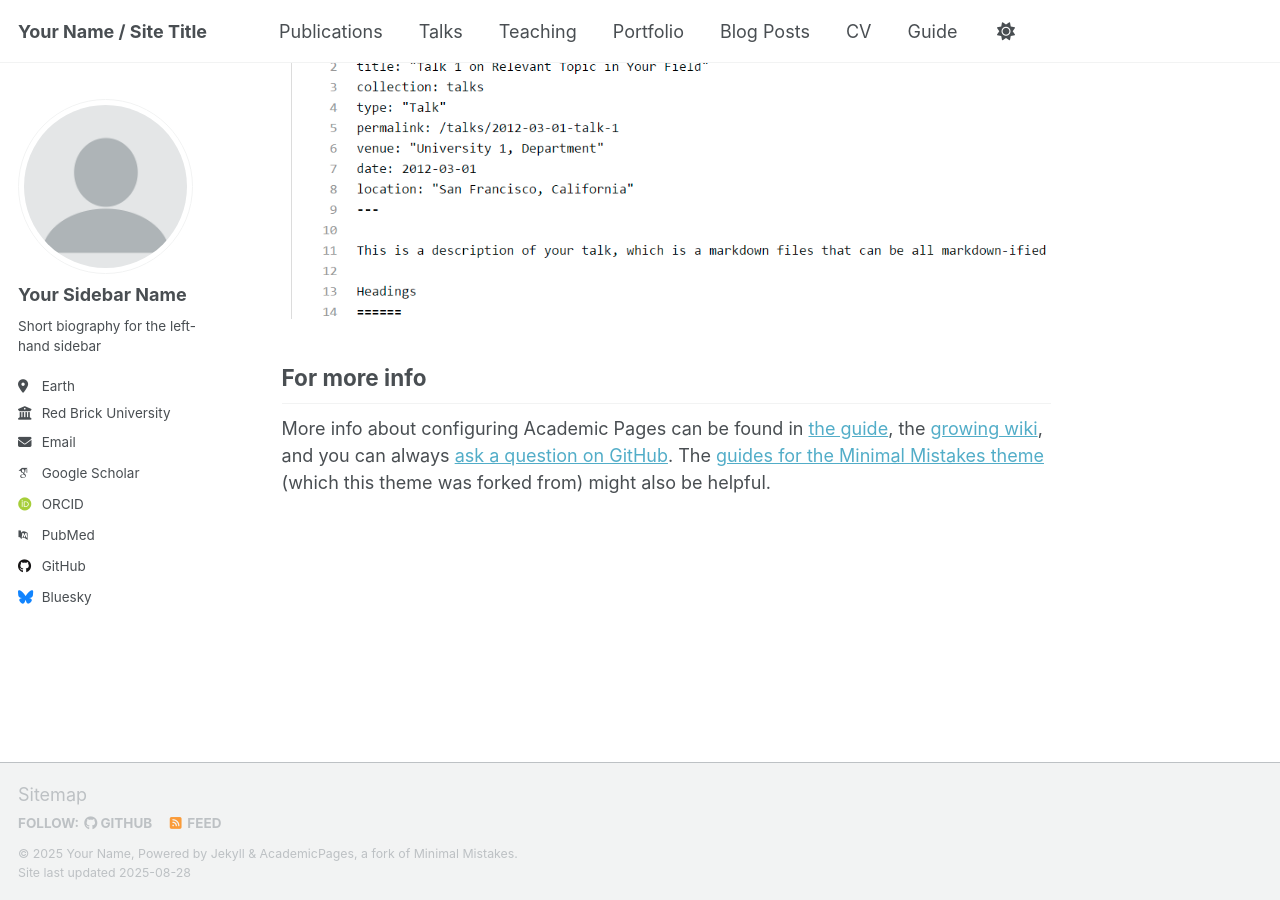
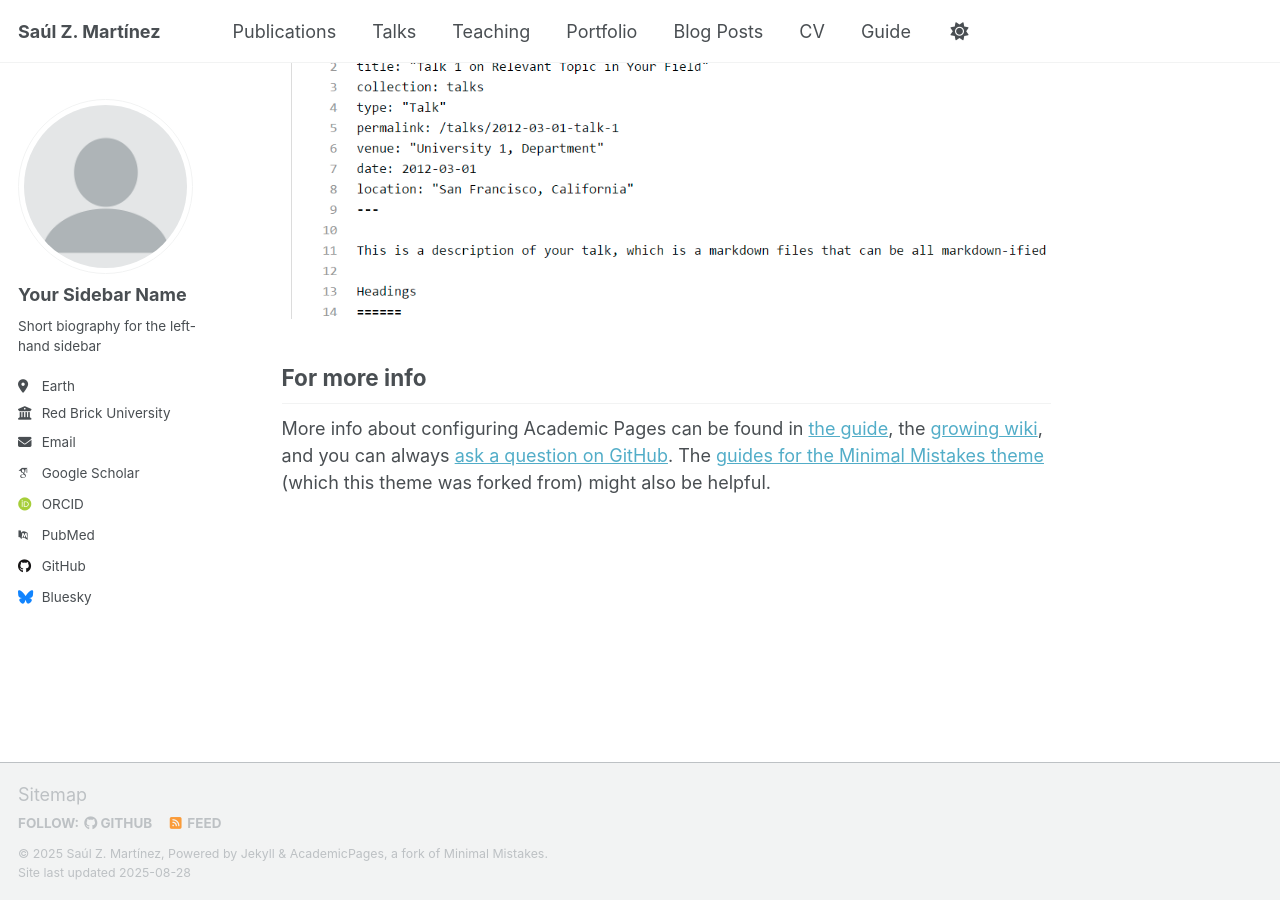
Before and after one commit to saulzmtz/saulzmtz.github.io, a Jekyll site: the page built from _pages/about.md, in a window 1280 px wide and 900 px high, scrolled down 2880 px. Built offline with Jekyll 4.4.1, drawn with Linux system fonts in a browser that asks for light colours; some web fonts are replaced; a script that is not in the unit is left out.

```diff
--- a/_config.yml
+++ b/_config.yml
@@ -9,13 +9,13 @@
 # Basic Site Settings
 locale                   : "en-US"
 site_theme               : "default" # Currently available options are "default", "air"
-title                    : "Your Name / Site Title"
+title                    : "Saúl Z. Martínez"
 title_separator          : "-"
-name                     : &name "Your Name"
-description              : &description "personal description"
-url                      : https://academicpages.github.io # the base hostname & protocol for your site e.g. "https://[your GitHub username].github.io" or if you already have some other page hosted on Github then use "https://[your GitHub username].github.io/[Your Repo Name]"
+name                     : &name "Saúl Z. Martínez"
+description              : &description "M.S. Advanced Data Analytics"
+url                      : https://saulzmtz.github.io # the base hostname & protocol for your site e.g. "https://[your GitHub username].github.io" or if you already have some other page hosted on Github then use "https://[your GitHub username].github.io/[Your Repo Name]"
 baseurl                  : "" # the subpath of your site, e.g. "/blog"
-repository               : "academicpages/academicpages.github.io"
+repository               : "saulzmtz.github.io"
 
 # Site Author - The following control what appear as part of the author content on the side bar.
 #               If a field is blank the icon and link will not appear, otherwise it will be shown.
```
